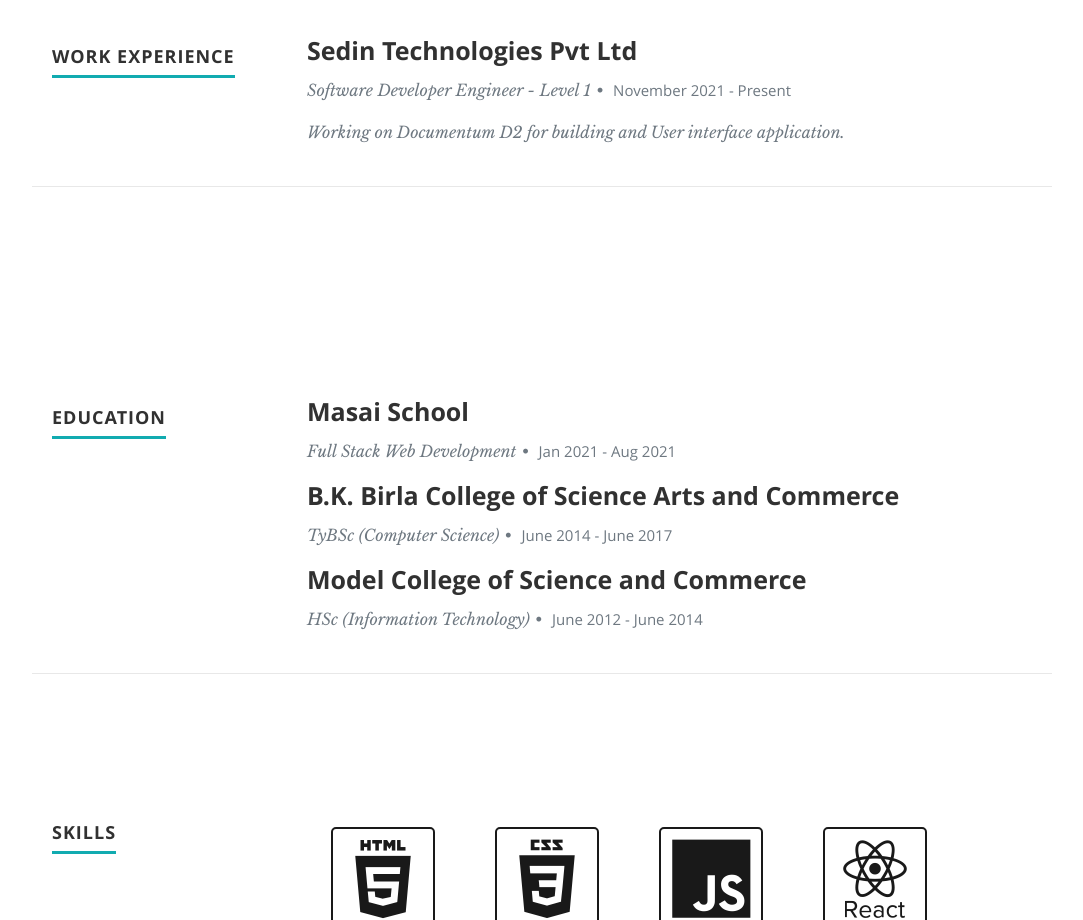
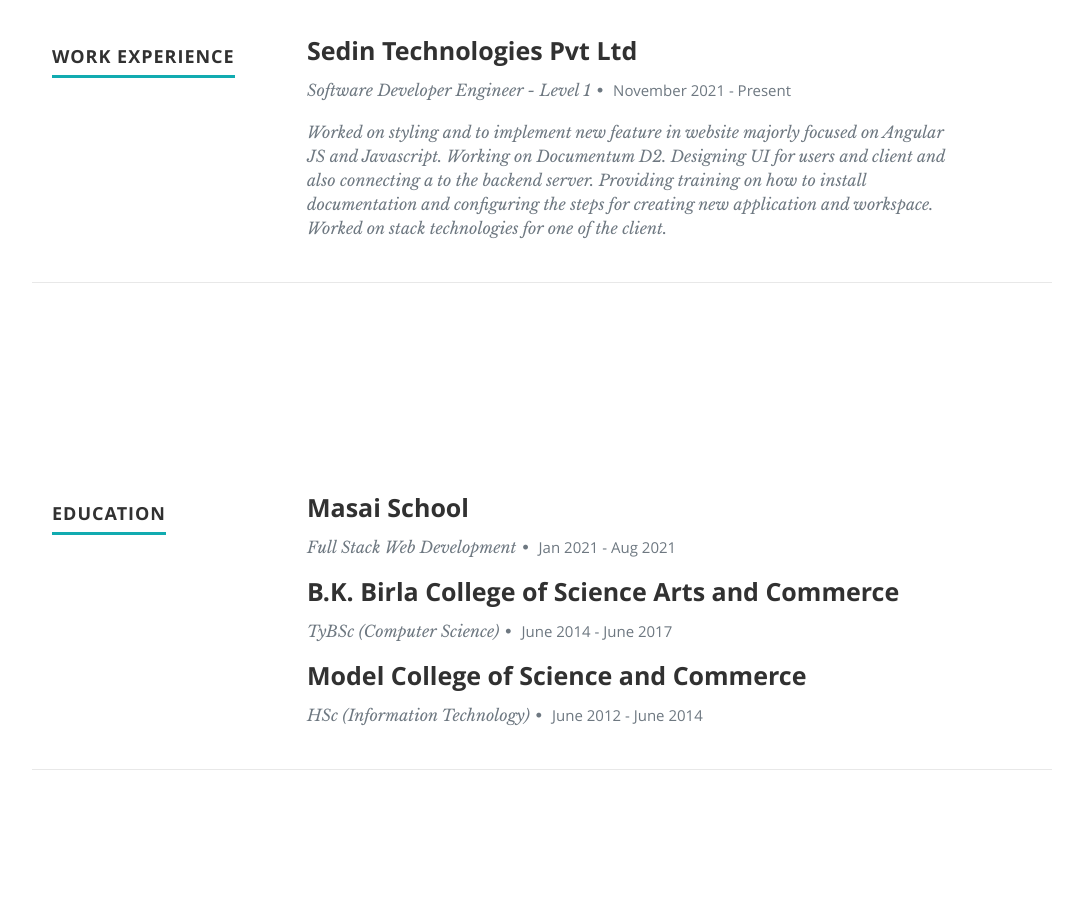
Before and after one commit to Harshsanas/Harshit_Portfolio, a React (Create React App) app: page / in a window 1280 px wide. Shown: the part 1400-2320 px from the top of the page, without its empty margins (98-1181 px from the left). Built offline with nearby package versions, Linux system fonts and the light colour scheme.

Commit message:
description section added

```diff
--- a/src/resumeData.js
+++ b/src/resumeData.js
@@ -55,7 +55,7 @@
       JobRole: "Software Developer Engineer - Level 1",
       MonthOfJoining: "November 2021",
       LastDate: "- Present",
-      Desp:"Working on Documentum D2 for building and User interface application."
+      Desp:"Worked on styling and to implement new feature in website majorly focused on Angular JS and Javascript. Working on Documentum D2. Designing UI for users and client and also connecting a to the backend server. Providing training on how to install documentation and configuring the steps for creating new application and workspace. Worked on stack technologies for one of the client."
     },
   ],
 };
```
